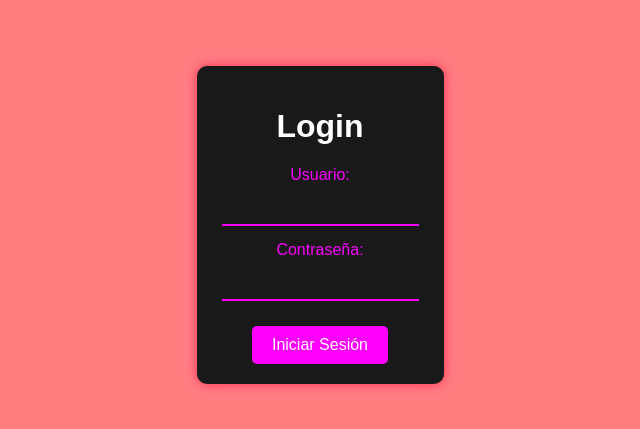
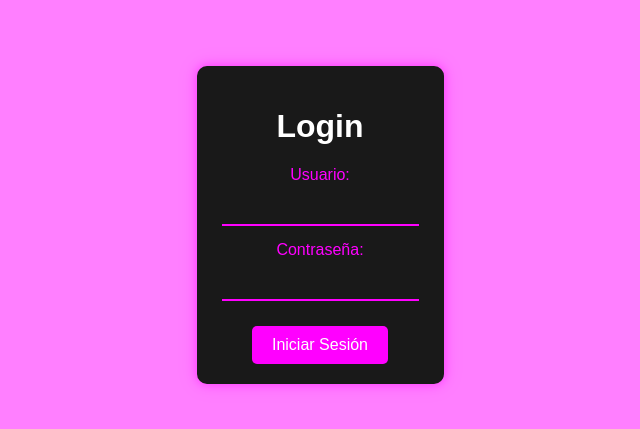
Before and after one commit to MonserrathAranda/MemoriasDiario, a React (Create React App) app: page / in a window 1280 px wide. Shown: the part 175-604 px from the top of the page, without its empty margins (320-960 px from the left). Built offline with nearby package versions, Linux system fonts and the light colour scheme.

Commit message:
color fijo

```diff
--- a/src/App.css
+++ b/src/App.css
@@ -1,5 +1,5 @@
 body {
-  background-color: rgba(255, 0, 0, 0.5);
+  background-color: rgba(255, 0, 255, 0.5);
   display: flex;
   align-items: center;
   justify-content: center;
@@ -13,7 +13,7 @@ body {
   padding: 20px;
   background-color: #191919;
   border-radius: 10px;
-  box-shadow: 0 0 10px rgba(255, 0, 0, 0.5), 0 0 20px rgba(255, 0, 255, 0.2);
+  box-shadow: 0 0 10px rgba(255, 0, 255, 0.5), 0 0 20px rgba(255, 0, 255, 0.2);
 }
 
 h1 {
```
